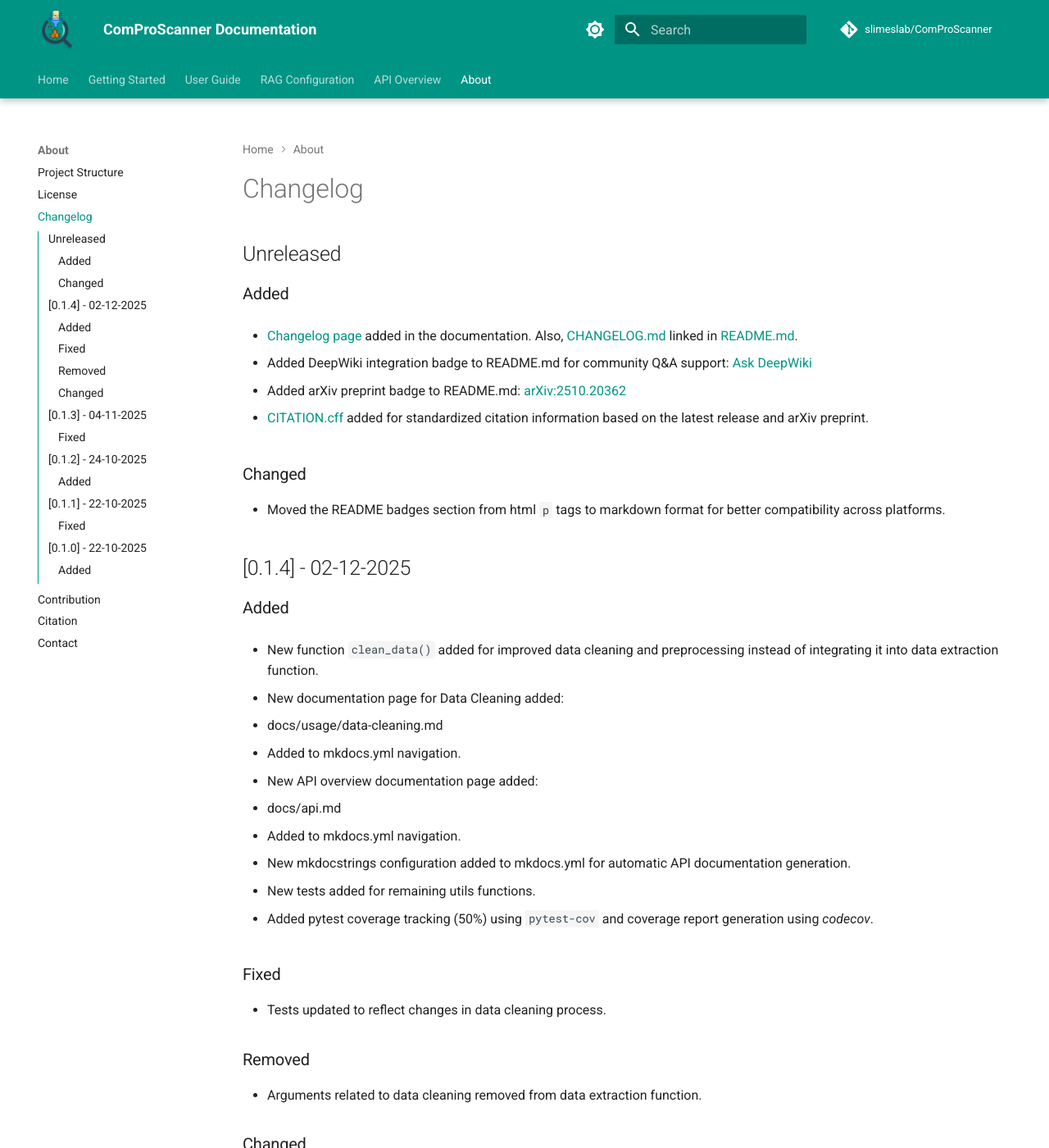
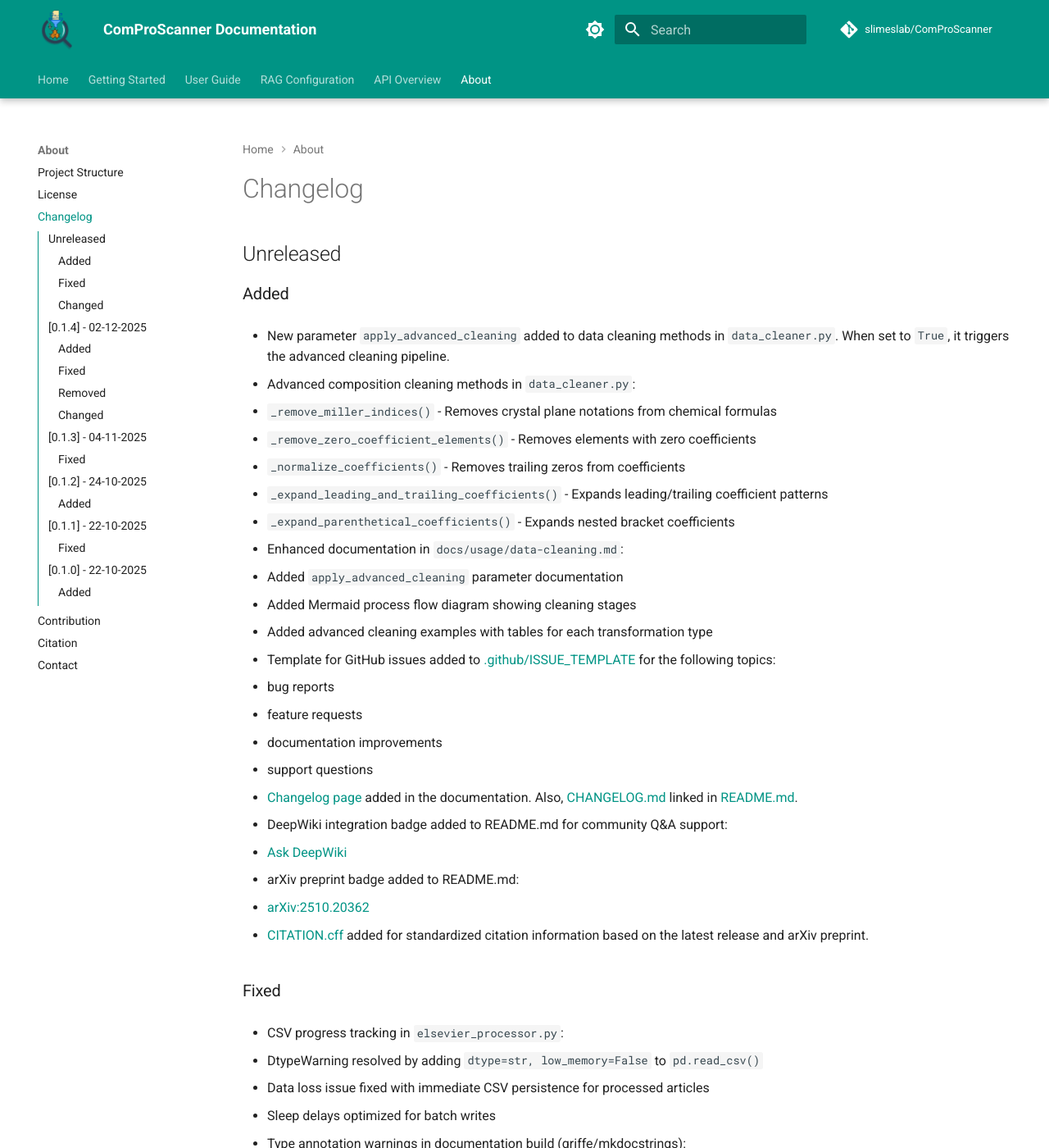
Before and after one commit to slimeslab/ComProScanner, an MkDocs documentation site: the page built from docs/about/changelog.md, in a window 1280 px wide and 1400 px high. Shown: the whole window at 82% size. Built offline with MkDocs 1.6.1 and Material for MkDocs 9.7.7, drawn with Linux system fonts in a browser that asks for light colours; comment, search, counter and statistics services are not loaded; the version menu is left out; some of the changed text lies outside the part shown.

Commit message:
changelog in docs updated and styling for contributing page fixed

```diff
--- a/docs/about/changelog.md
+++ b/docs/about/changelog.md
@@ -2,16 +2,66 @@
 
 ### Added
 
+- New parameter `apply_advanced_cleaning` added to data cleaning methods in `data_cleaner.py`. When set to `True`, it triggers the advanced cleaning pipeline.
+
+- Advanced composition cleaning methods in `data_cleaner.py`:
+
+  - `_remove_miller_indices()` - Removes crystal plane notations from chemical formulas
+  - `_remove_zero_coefficient_elements()` - Removes elements with zero coefficients
+  - `_normalize_coefficients()` - Removes trailing zeros from coefficients
+  - `_expand_leading_and_trailing_coefficients()` - Expands leading/trailing coefficient patterns
+  - `_expand_parenthetical_coefficients()` - Expands nested bracket coefficients
+
+- Enhanced documentation in `docs/usage/data-cleaning.md`:
+
+  - Added `apply_advanced_cleaning` parameter documentation
+  - Added Mermaid process flow diagram showing cleaning stages
+  - Added advanced cleaning examples with tables for each transformation type
+
+- Template for GitHub issues added to [.github/ISSUE_TEMPLATE](https://github.com/slimeslab/ComProScanner/tree/main/.github/ISSUE_TEMPLATE) for the following topics:
+
+  - bug reports
+  - feature requests
+  - documentation improvements
+  - support questions
+
 - [Changelog page](https://slimeslab.github.io/ComProScanner/about/changelog/) added in the documentation. Also, [CHANGELOG.md](https://github.com/slimeslab/ComProScanner/blob/main/CHANGELOG.md) linked in [README.md](https://github.com/slimeslab/ComProScanner/blob/main/README.md).
 
-- Added DeepWiki integration badge to README.md for community Q&A support: [Ask DeepWiki](https://deepwiki.com/slimeslab/ComProScanner)
-- Added arXiv preprint badge to README.md: [arXiv:2510.20362](https://arxiv.org/abs/2510.20362)
+- DeepWiki integration badge added to README.md for community Q&A support:
+
+  - [Ask DeepWiki](https://deepwiki.com/slimeslab/ComProScanner)
+
+- arXiv preprint badge added to README.md:
+
+  - [arXiv:2510.20362](https://arxiv.org/abs/2510.20362)
 
 - [CITATION.cff](https://github.com/slimeslab/ComProScanner/blob/main/CITATION.cff) added for standardized citation information based on the latest release and arXiv preprint.
 
+### Fixed
+
+- CSV progress tracking in `elsevier_processor.py`:
+
+  - DtypeWarning resolved by adding `dtype=str, low_memory=False` to `pd.read_csv()`
+  - Data loss issue fixed with immediate CSV persistence for processed articles
+  - Sleep delays optimized for batch writes
+
+- Type annotation warnings in documentation build (griffe/mkdocstrings):
+  - Added return type annotations to function signatures in `comproscanner.py`
+  - Added return type annotations to all visualization functions in `data_visualizer.py` and `eval_visualizer.py`
+  - Fixed parameter type format in docstrings from colon to comma notation
+  - Added `TYPE_CHECKING` conditional imports for matplotlib Figure type
+  - Fixed `**kwargs` type annotations across multiple modules
+
+- Numbered list formatting in `docs/about/contribution.md`:
+  - Fixed list continuation by using 4-space indentation for code blocks and nested lists
+  - Disabled format on save for Markdown files in `.vscode/settings.json`
+
+- GitHub Actions CI disk space issue:
+  - Added `--no-cache-dir` flag to pip install to reduce disk usage
+
 ### Changed
 
-- Moved the README badges section from html `p` tags to markdown format for better compatibility across platforms.
+- README badges section converted from HTML to markdown format for better compatibility across platforms.
 
 ## [0.1.4] - 02-12-2025
 
```
Also changed, not shown: CHANGELOG.md (+7 -0 lines), docs/about/contribution.md (+37 -35 lines).
